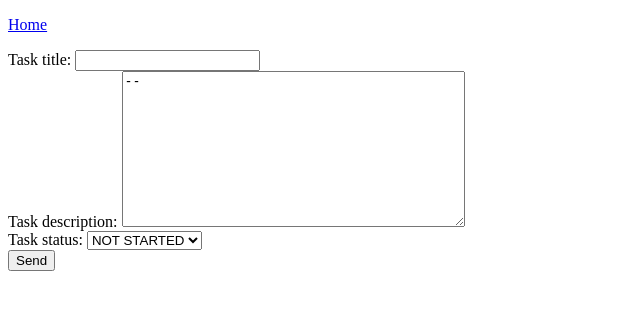
After one commit to matmaslanka/team_management, a Django app: page /tasks/add in a window 1280 px wide. The commit adds this page. Shown: the top 310 px of the page, without its empty margins (0-640 px from the left). Run offline with Django 5.2, Linux system fonts and the light colour scheme.

Commit message:
Working on forms

```diff
--- a/team/models.py
+++ b/team/models.py
@@ -1,12 +1,17 @@
 from django.db import models
 
 # Create your models here.
+TASK_STATUS = (
+    ('Not started', 'NOT STARTED'),
+    ('In progress', 'IN PROGRESS'),
+    ('Finished', 'FINISHED')
+)
 
 
 class Task(models.Model):
     task_title = models.CharField(max_length=50)
     task_description = models.TextField(default='--')
-    task_status = models.IntegerField()
+    task_status = models.CharField(max_length=12, choices=TASK_STATUS, default='Not started')
     # task_deadline
 
     def __str__(self):
@@ -18,7 +23,7 @@ class Employee(models.Model):
     user_last_name = models.CharField(max_length=30)
     user_description = models.TextField()
     position = models.CharField(max_length=50)
-    task = models.ManyToManyField(Task)
+    employee_task = models.ManyToManyField(Task)
 
     def __str__(self):
         return f"{self.user_first_name} {self.user_last_name}"
--- /dev/null
+++ b/team/templates/team/add_task.html
@@ -0,0 +1,16 @@
+{% extends 'team/base.html' %}
+
+{% block title %}
+  Add new task
+{% endblock %}
+
+{% block content %}
+  <form action="tasks/add" method="POST">
+    {% for field in form %}
+      <div class="form-control {% if field.errors %}{% endif %}">{{ field.label_tag }}
+        {{ field }}
+        {{ field.errors }}</div>
+    {% endfor %}
+    <button type="submit">Send</button>
+  </form>
+{% endblock %}
--- a/team/templates/team/base.html
+++ b/team/templates/team/base.html
@@ -1,11 +1,20 @@
 <!DOCTYPE html>
 <html lang="en">
-<head>
-    <meta charset="UTF-8">
-    <meta name="viewport" content="width=device-width, initial-scale=1.0">
-    <title>{% block title %}{% endblock title %}</title>
-</head>
-<body>
-    {% block content %}{% endblock content %}
-</body>
+  <head>
+    <meta charset="UTF-8" />
+    <meta name="viewport" content="width=device-width, initial-scale=1.0" />
+    <title>
+      {% block title %}
+      {% endblock %}
+    </title>
+  </head>
+  <body>
+    <header id="main-navigation">
+      <p>
+        <a href="{% url 'index' %}">Home</a>
+      </p>
+    </header>
+    {% block content %}
+    {% endblock %}
+  </body>
 </html>
--- a/team/templates/team/employees_list.html
+++ b/team/templates/team/employees_list.html
@@ -9,7 +9,9 @@
   <h2>List of Employees</h2>
   <ul>
     {% for employee in employees %}
-      <li>{{ employee.user_first_name }} {{ employee.user_last_name }}</li>
+      <li>
+        <a href={% url 'employee_id' pk=employee.id%}>{{ employee.user_first_name }} {{ employee.user_last_name }}</a>
+      </li>
     {% endfor %}
   </ul>
 {% endblock %}
--- a/team/templates/team/task_details.html
+++ b/team/templates/team/task_details.html
@@ -5,6 +5,6 @@
 {% endblock %}
 
 {% block content %}
-  <h1>{{ single_task.task_title }} (status - {{ single_task.task_status }})</h1>
+  <h1>{{ single_task.task_title }} ({{ single_task.task_status }})</h1>
   <p>{{ single_task.task_description }}</p>
 {% endblock %}
--- a/team/urls.py
+++ b/team/urls.py
@@ -2,7 +2,9 @@ from django.urls import path
 from . import views
 
 urlpatterns = [
-    path('', views.EmployeesView.as_view()),
-    path('employees/tasks/<int:pk>', views.TasksView.as_view()),
-    path('tasks/<int:pk>', views.SingleTaskView.as_view())
+    path('', views.EmployeesView.as_view(), name='index'),
+    path('tasks/add', views.AddTaskView.as_view(), name='add_task'),
+    path('employees/<int:pk>', views.TasksView.as_view(), name='employee_id'),
+    path('tasks/<int:pk>', views.SingleTaskView.as_view(), name='task_id')
+
 ]
--- a/team/views.py
+++ b/team/views.py
@@ -1,5 +1,8 @@
+from typing import Any
+from django.db.models.query import QuerySet
 from django.shortcuts import render
 from django.views.generic import ListView, DetailView
+from django.views.generic.edit import CreateView
 
 from .models import Employee, Task
 
@@ -10,11 +13,17 @@ class EmployeesView(ListView):
     model = Employee
     context_object_name = 'employees'
 
+class AddTaskView(CreateView):
+    model = Task
+    fields = '__all__'
+    template_name = 'team/add_task.html'
+    success_url = '/'
 
-class TasksView(ListView):
+
+class TasksView(DetailView):
     template_name = 'team/tasks_list.html'
-    model = Task
-    context_object_name = 'tasks'
+    model = Employee
+    context_object_name = 'single_employee_task'
 
 
 class SingleTaskView(DetailView):
```
Also changed, not shown: team/templates/team/tasks_list.html (+4 -3 lines), db.sqlite3, team/migrations/0007_rename_task_employee_employee_task.py (added), team/migrations/0008_alter_task_task_status.py (added), team/migrations/0009_alter_task_task_status.py (added), team/migrations/0010_alter_task_task_status.py (added).
